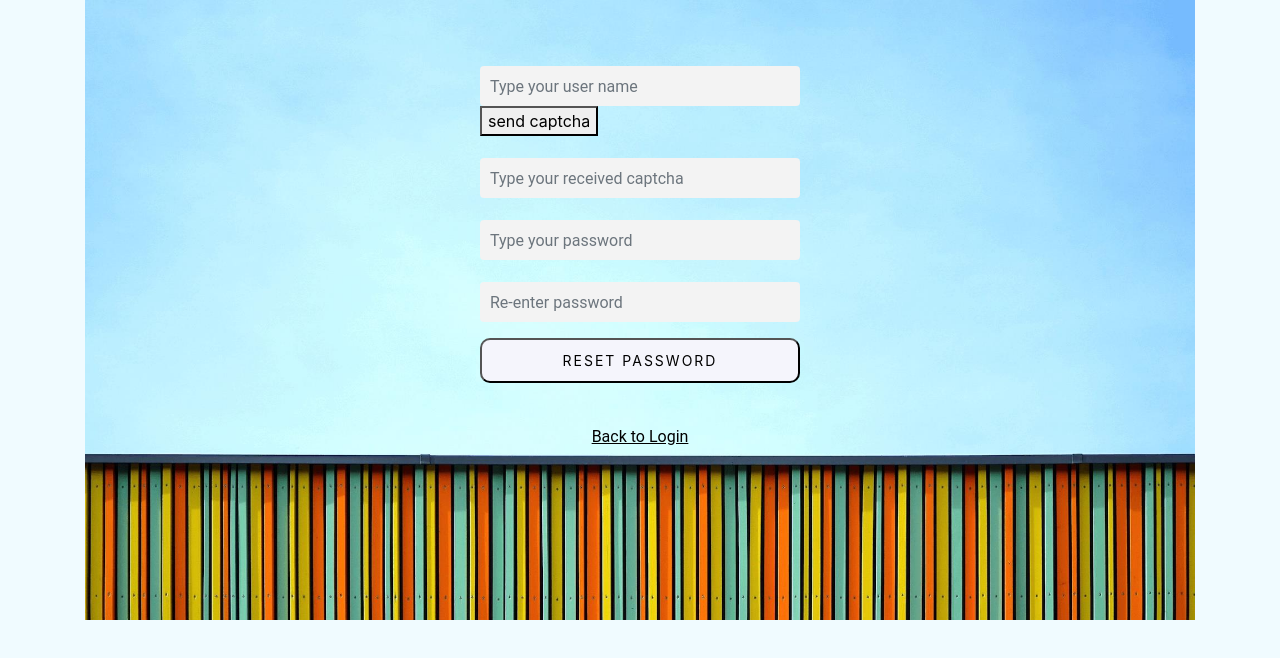
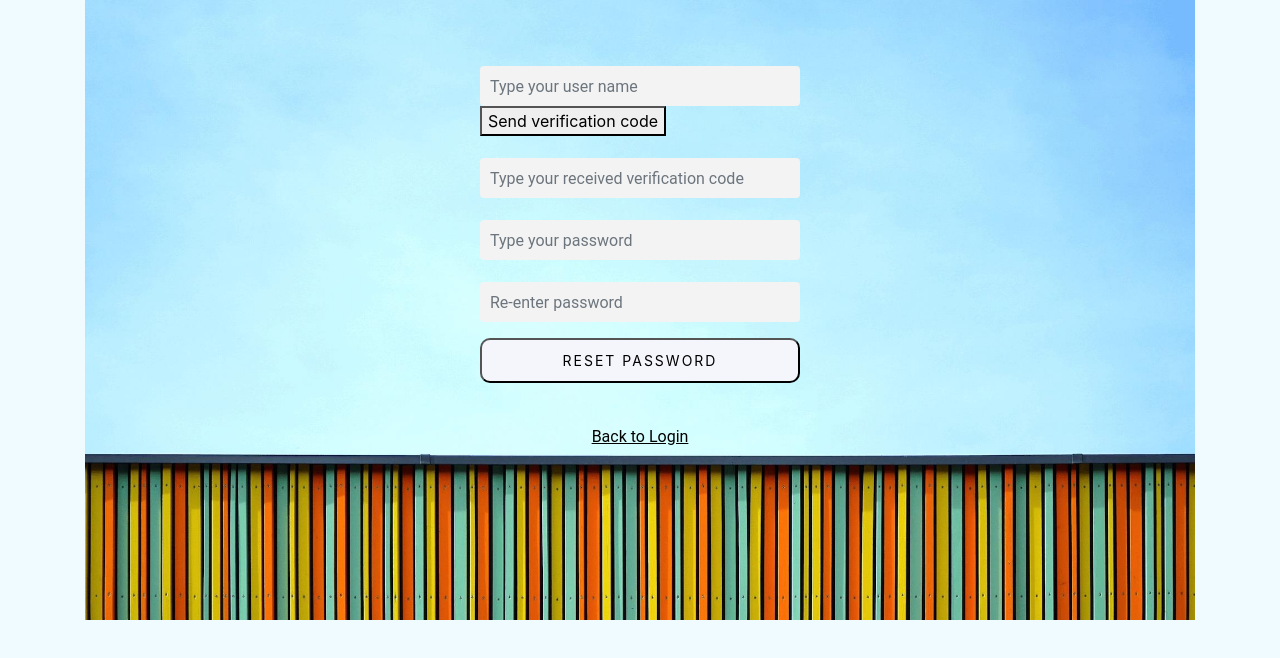
Before and after one commit to Kuoyuan-Li/GHSeportfolio, a React (Create React App) app in the folder react-flask-app/: page /forgetPassword in a window 1280 px wide. Shown: the top 658 px of the page. Built offline with nearby package versions, Linux system fonts and the light colour scheme.

Commit message:
rename something on email verification

```diff
--- a/react-flask-app/src/Components/eportfolio/otherEportfolioSelect.js
+++ b/react-flask-app/src/Components/eportfolio/otherEportfolioSelect.js
@@ -12,6 +12,14 @@ class OtherEportfolioSelect extends React.Component {
 
     }
 
+    componentDidMount(){
+        this.setState({
+            userID : this.props.content.user_id,
+            username : this.props.content.username,
+            sectionNumber : this.props.content.num_of_sections
+        })
+    }
+
     viewHandler () {
        this.props.viewOther(this.state.userID)
     }
@@ -21,8 +29,11 @@ class OtherEportfolioSelect extends React.Component {
         return (
             <div>
                 {this.state.userID}
+                <br/>
                 {this.state.username}
+                <br/>
                 {this.state.sectionNumber}
+                <br/>
                 <button className="button" onClick={this.viewHandler}>
                     View
                 </button>
--- a/react-flask-app/src/Components/eportfolio/otherEportfolios.js
+++ b/react-flask-app/src/Components/eportfolio/otherEportfolios.js
@@ -6,12 +6,13 @@ class OtherEportfolio extends React.Component {
     constructor(props){
         super(props)
         this.state = {
-            eportfolios : []
+            eportfolios : [],
+            lists : []
         }
         this.viewOtherHandler = this.viewOtherHandler.bind(this)
         this.backToProfile = this.backToProfile.bind(this)
 		this.componentDidMount = this.componentDidMount.bind(this)
-		this.refetchRandom = this.refetchRandom.bind(this)
+        this.refetchRandom = this.refetchRandom.bind(this)
     }
 
     async componentDidMount(){
@@ -46,18 +47,13 @@ class OtherEportfolio extends React.Component {
         .then((response) => {
             //response: a list of sectionID + sectionTitle
             this.setState({eportfolios: response});
-            console.log(this.state.eportfolios)
         })
-	}
+        //window.location.reload(false)
+        console.log(this.state.eportfolios)
+    }
+
 
     render(){
-        const SelectionList = this.state.eportfolios.map(
-            content => <OtherEportfolioSelect key = {content.userID} content = {content} viewOther = {this.viewOtherHandler}/>
-        )
-
-
-
-
 
         return (
             <div>
@@ -67,7 +63,15 @@ class OtherEportfolio extends React.Component {
 				<button onClick = {this.refetchRandom}>
                     Grab other users!
                 </button>
-                {SelectionList}
+                <div>
+                {this.state.eportfolios.map(content => {
+                        return (
+                        <div>
+                            <OtherEportfolioSelect key = {content.userID} content = {content} viewOther = {this.viewOtherHandler}/>
+                        </div>
+                        )
+                    })}
+                </div>
             </div>
 
         )
@@ -77,3 +81,10 @@ class OtherEportfolio extends React.Component {
 
 }
 export default OtherEportfolio
+
+/*
+const SelectionList = this.state.eportfolios.map(
+    content => {
+        return (<OtherEportfolioSelect key = {content.userID} content = {content} viewOther = {this.viewOtherHandler}/>)
+    }
+)*/
--- a/react-flask-app/src/Components/login/forgetPassword.js
+++ b/react-flask-app/src/Components/login/forgetPassword.js
@@ -94,7 +94,7 @@ export class ForgetPassword extends React.Component {
 
         }else{
 			if (this.state.captcha !== this.state.userCaptcha) {
-				this.setState({message:'Please enter the right captcha'})
+				this.setState({message:'Please enter the right code'})
 			} else {
 				this.setState({message:'Please enter all required information'})
 			}
@@ -131,7 +131,7 @@ export class ForgetPassword extends React.Component {
                                 placeholder="Type your user name"
                                 value={this.state.username}
                                 onChange={this.onChange} />
-							<button onClick={this.onSendCaptcha}>send captcha</button>
+							<button onClick={this.onSendCaptcha}>Send verification code</button>
                         </div>
 
 
@@ -140,7 +140,7 @@ export class ForgetPassword extends React.Component {
                             <input type="captcha"
                                 className="form-control"
                                 name="userCaptcha"
-                                placeholder="Type your received captcha"
+                                placeholder="Type your received verification code"
                                 value={this.state.userCaptcha}
                                 onChange={this.onChange} />
 
--- a/react-flask-app/src/Components/login/register.js
+++ b/react-flask-app/src/Components/login/register.js
@@ -105,7 +105,7 @@ export class Register extends React.Component {
 			if (this.state.email !== this.state.email_confirmed) {
 				this.setState({message:'Please keep your email unchanged'})
 			} else if (this.state.captcha !== this.state.userCaptcha) {
-				this.setState({message:'Please enter the right captcha'})
+				this.setState({message:'Please enter the right verification code'})
 			} else {
 				this.setState({message:'Please enter all required information'})
 			}
@@ -159,10 +159,10 @@ export class Register extends React.Component {
                             <input type="captcha"
                                 className="form-control"
                                 name="userCaptcha"
-                                placeholder="Type the captcha we sent to your email"
+                                placeholder="Type the verification code sent to your email"
                                 value={this.state.userCaptcha}
                                 onChange={this.onChange} />
-						    <button onClick={this.onSendCaptcha}>send captcha</button>
+						    <button onClick={this.onSendCaptcha}>Verify your email</button>
                         </div>
 
                         <div className="form-group">
```
